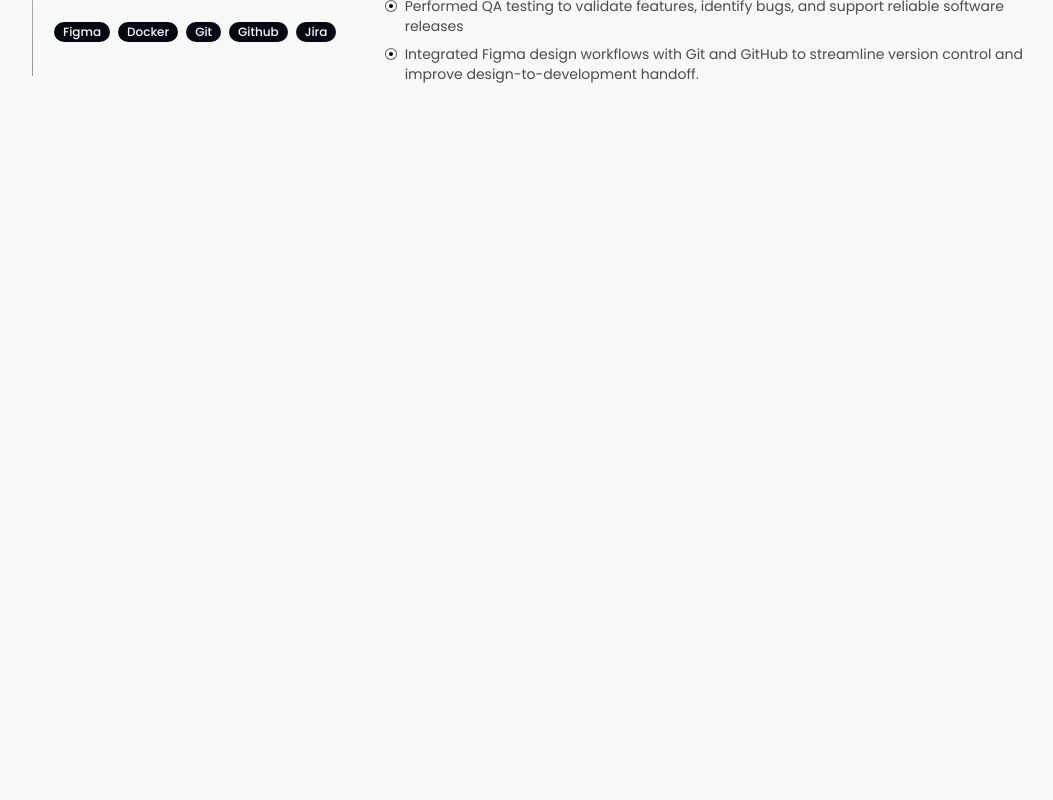
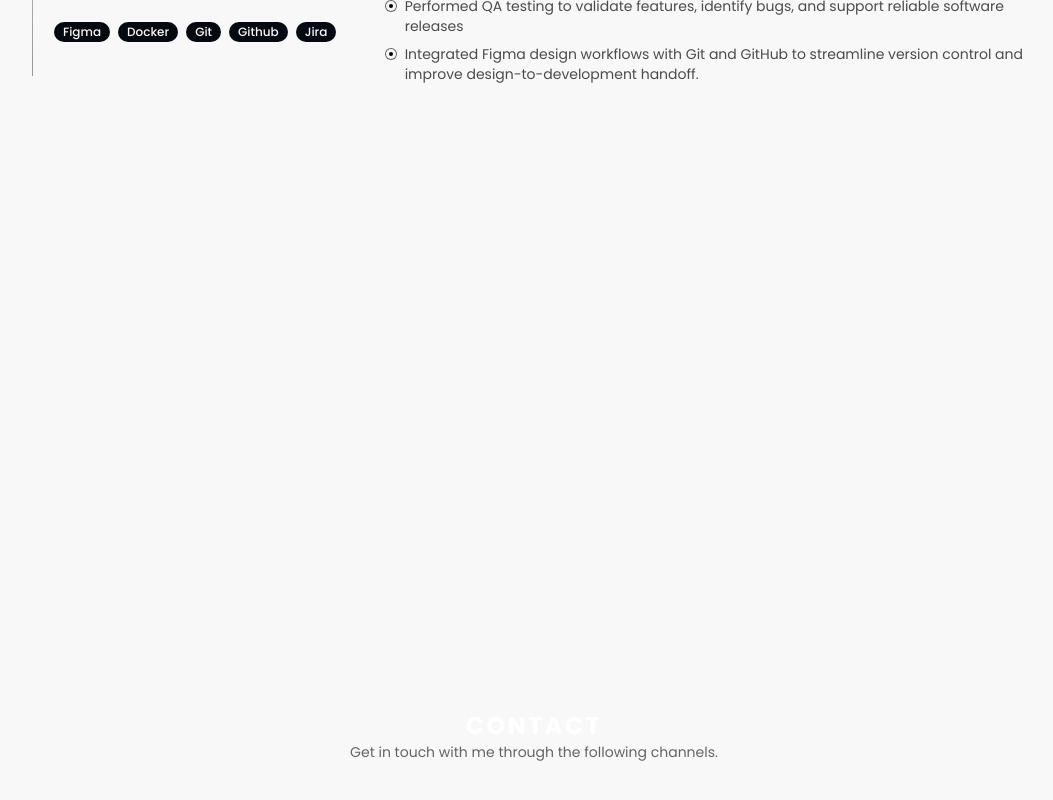
Before and after one commit to chanixx786/portfolio, a Next.js app: page / in a window 1280 px wide. Shown: the part 1264-2064 px from the top of the page, without its empty margins (106-1159 px from the left). Before the commit the page ends 1600 px from the top, so only its background shows below. Built offline with nearby package versions, Linux system fonts and the light colour scheme; no server answers.

Commit message:
feat: add contact section with highlighted plexus background

```diff
--- /dev/null
+++ b/app/contact.tsx
@@ -0,0 +1,14 @@
+export default function Contact() {
+  return (
+    <div>
+      <header>
+        <h1 className="text-2xl font-bold uppercase tracking-widest">
+          CONTACT
+        </h1>
+        <p className="text-sm text-foreground/60">
+          Get in touch with me through the following channels.
+        </p>
+      </header>
+    </div>
+  );
+}
--- a/app/page.tsx
+++ b/app/page.tsx
@@ -4,6 +4,7 @@ import Link from "next/link";
 import { Mail } from "lucide-react";
 import { FaGithub, FaLinkedin } from "react-icons/fa";
 import Experience from "./experience";
+import Contact from "./contact";
 import { useEffect, useState } from "react";
 import { fetchProjects, type Project } from "@/lib/project";
 
@@ -159,6 +160,17 @@ export default function Home() {
             <Experience />
           </div>
         </section>
+
+        <section className="flex min-h-svh items-center justify-center">
+          <div
+            id="contact"
+            className="flex min-h-[50svh] w-full items-center justify-center text-center text-white"
+          >
+            <Contact />
+          </div>
+        </section>
+
+        <footer></footer>
       </main>
     </div>
   );
--- a/components/triangle_mesh.tsx
+++ b/components/triangle_mesh.tsx
@@ -4,6 +4,9 @@ import { useEffect, useRef } from "react";
 import { Delaunay } from "d3-delaunay";
 
 type Node = { x: number; y: number; vx: number; vy: number };
+
+const VIOLET = "#a855f7";
+const RADIUS = 0;
 
 export function PlexusBackground({
   count = 60,
@@ -17,8 +20,12 @@ export function PlexusBackground({
   useEffect(() => {
     const canvas = ref.current!;
     const ctx = canvas.getContext("2d")!;
-    const reduceMotion = window.matchMedia("(prefers-reduced-motion: reduce)").matches;
-    let w = 0, h = 0, raf = 0;
+    const reduceMotion = window.matchMedia(
+      "(prefers-reduced-motion: reduce)",
+    ).matches;
+    let w = 0,
+      h = 0,
+      raf = 0;
     let nodes: Node[] = [];
 
     const resize = () => {
@@ -36,33 +43,31 @@ export function PlexusBackground({
       }));
     };
 
-    const draw = () => {
-      ctx.clearRect(0, 0, w, h);
-      const color = getComputedStyle(canvas).color;
+    // Draws the whole plexus once in the given color
+    const drawScene = (
+      color: string,
+      triangles: Uint32Array,
+      triAlpha: number,
+    ) => {
       ctx.fillStyle = color;
       ctx.strokeStyle = color;
 
-      if (!reduceMotion) {
-        for (const n of nodes) {
-          n.x += n.vx; n.y += n.vy;
-          if (n.x < 0 || n.x > w) n.vx *= -1;
-          if (n.y < 0 || n.y > h) n.vy *= -1;
-        }
-      }
-
       // Triangle faces
-      const { triangles } = Delaunay.from(nodes, (n) => n.x, (n) => n.y);
-      ctx.globalAlpha = 0.05;
+      ctx.globalAlpha = triAlpha;
       for (let i = 0; i < triangles.length; i += 3) {
-        const a = nodes[triangles[i]], b = nodes[triangles[i + 1]], c = nodes[triangles[i + 2]];
+        const a = nodes[triangles[i]],
+          b = nodes[triangles[i + 1]],
+          c = nodes[triangles[i + 2]];
         const maxEdge = Math.max(
           Math.hypot(a.x - b.x, a.y - b.y),
           Math.hypot(b.x - c.x, b.y - c.y),
-          Math.hypot(c.x - a.x, c.y - a.y)
+          Math.hypot(c.x - a.x, c.y - a.y),
         );
         if (maxEdge > linkDistance * 1.5) continue; // skip huge edge-of-screen faces
         ctx.beginPath();
-        ctx.moveTo(a.x, a.y); ctx.lineTo(b.x, b.y); ctx.lineTo(c.x, c.y);
+        ctx.moveTo(a.x, a.y);
+        ctx.lineTo(b.x, b.y);
+        ctx.lineTo(c.x, c.y);
         ctx.closePath();
         ctx.fill();
       }
@@ -70,7 +75,10 @@ export function PlexusBackground({
       // Links
       for (let i = 0; i < nodes.length; i++) {
         for (let j = i + 1; j < nodes.length; j++) {
-          const d = Math.hypot(nodes[i].x - nodes[j].x, nodes[i].y - nodes[j].y);
+          const d = Math.hypot(
+            nodes[i].x - nodes[j].x,
+            nodes[i].y - nodes[j].y,
+          );
           if (d < linkDistance) {
             ctx.globalAlpha = (1 - d / linkDistance) * 0.35;
             ctx.beginPath();
@@ -90,15 +98,58 @@ export function PlexusBackground({
       }
 
       ctx.globalAlpha = 1;
+    };
+
+    const draw = () => {
+      ctx.clearRect(0, 0, w, h);
+
+      if (!reduceMotion) {
+        for (const n of nodes) {
+          n.x += n.vx;
+          n.y += n.vy;
+          if (n.x < 0 || n.x > w) n.vx *= -1;
+          if (n.y < 0 || n.y > h) n.vy *= -1;
+        }
+      }
+
+      const { triangles } = Delaunay.from(
+        nodes,
+        (n) => n.x,
+        (n) => n.y,
+      );
+
+      // Whole plexus in the theme color
+      drawScene(getComputedStyle(canvas).color, triangles, 0.05);
+
+      const el = document.getElementById("contact");
+      if (el) {
+        const r = el.getBoundingClientRect();
+        if (r.bottom > 0 && r.top < h) {
+          ctx.save();
+          ctx.beginPath();
+          if (ctx.roundRect) ctx.roundRect(r.left, r.top, r.width, r.height, RADIUS);
+          else ctx.rect(r.left, r.top, r.width, r.height);
+          ctx.globalAlpha = 1;
+          ctx.fillStyle = "#000";
+          ctx.fill();
+          ctx.clip();
+          drawScene(VIOLET, triangles, 0.12);
+          ctx.restore();
+        }
+      }
+
       if (!reduceMotion) raf = requestAnimationFrame(draw);
     };
 
     resize();
     draw();
     window.addEventListener("resize", resize);
+    if (reduceMotion) window.addEventListener("scroll", draw, { passive: true });
+
     return () => {
       cancelAnimationFrame(raf);
       window.removeEventListener("resize", resize);
+      window.removeEventListener("scroll", draw);
     };
   }, [count, linkDistance]);
 
```
